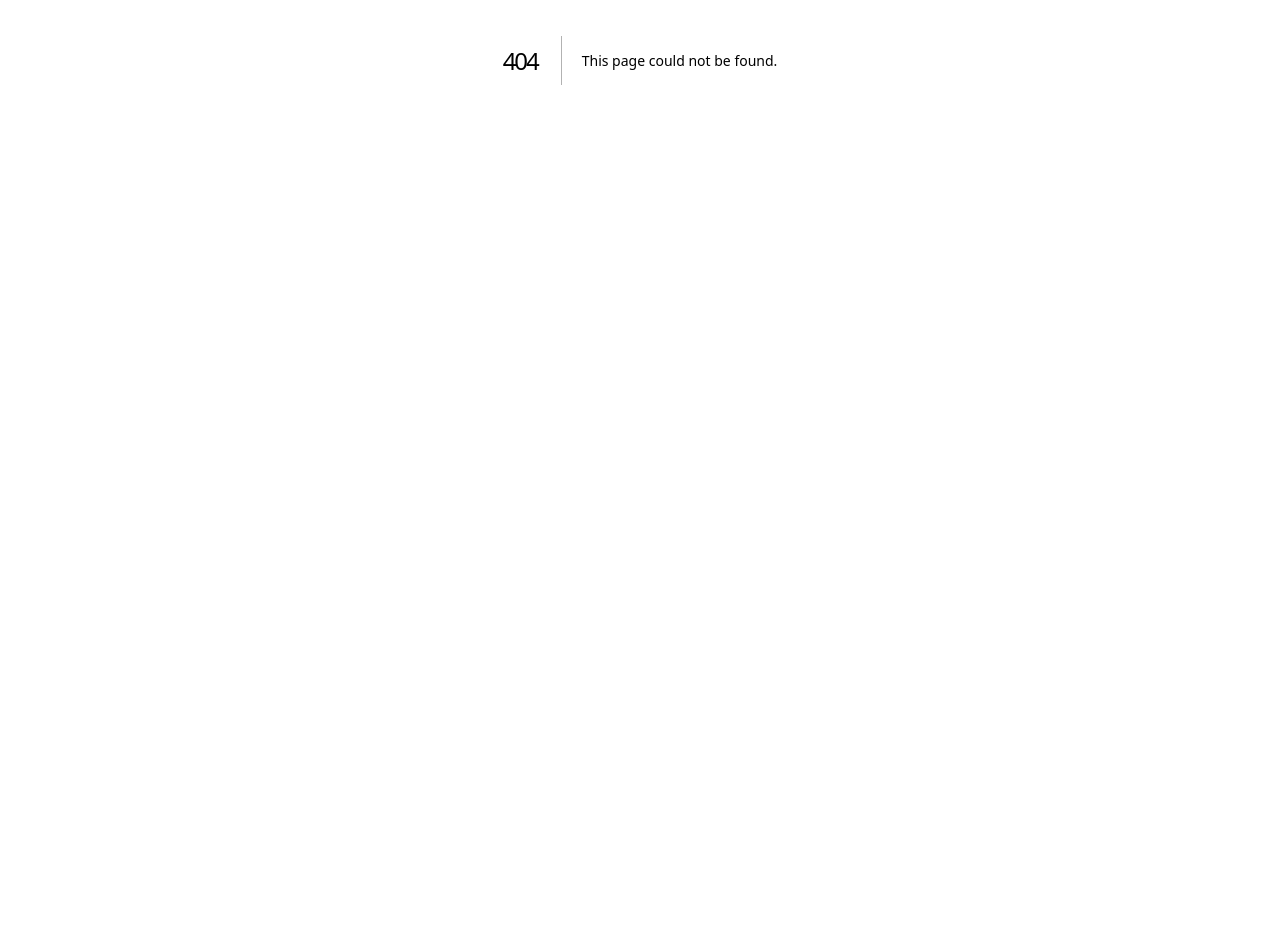
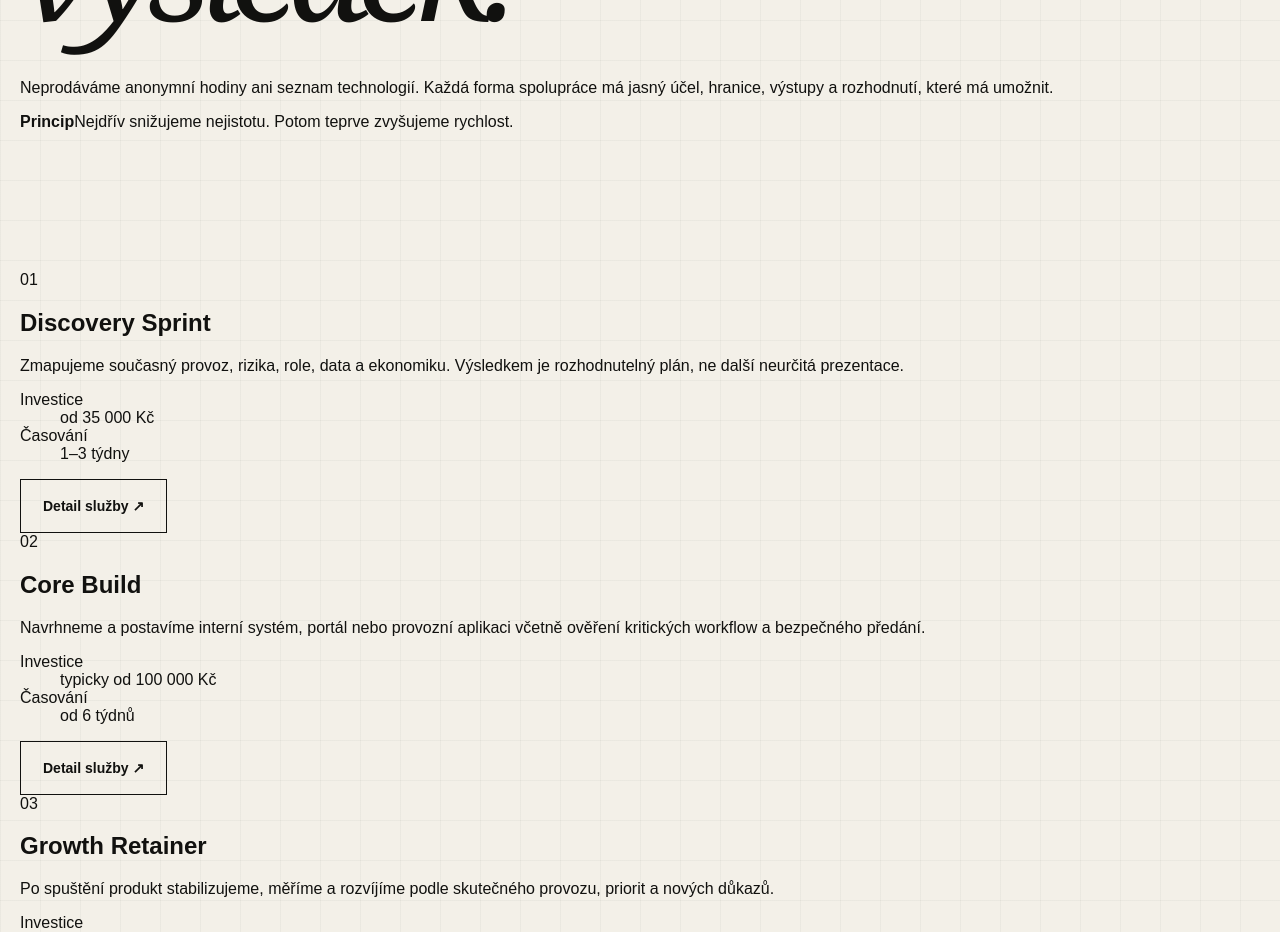
Before and after one commit to KadlecekTomas/Studio-Platform, a Next.js app: page /sluzby in a window 1280 px wide. Before the commit this address had no page. Shown: the part 340-1272 px from the top of the page. Before the commit the page ends 800 px from the top, so only its background shows below. Built offline with nearby package versions, Linux system fonts and the light colour scheme.

Commit message:
feat: add services overview

```diff
--- /dev/null
+++ b/app/sluzby/page.tsx
@@ -0,0 +1,77 @@
+import type { Metadata } from "next";
+import Link from "next/link";
+import { SiteFooter, SiteHeader } from "../../components/site-chrome";
+
+export const metadata: Metadata = {
+  title: "Služby | Studio Platform",
+  description: "Discovery, realizace a dlouhodobý rozvoj provozně důležitého softwaru.",
+};
+
+const offers = [
+  {
+    index: "01",
+    slug: "discovery-sprint",
+    title: "Discovery Sprint",
+    price: "od 35 000 Kč",
+    duration: "1–3 týdny",
+    text: "Zmapujeme současný provoz, rizika, role, data a ekonomiku. Výsledkem je rozhodnutelný plán, ne další neurčitá prezentace.",
+  },
+  {
+    index: "02",
+    slug: "core-build",
+    title: "Core Build",
+    price: "typicky od 100 000 Kč",
+    duration: "od 6 týdnů",
+    text: "Navrhneme a postavíme interní systém, portál nebo provozní aplikaci včetně ověření kritických workflow a bezpečného předání.",
+  },
+  {
+    index: "03",
+    slug: "growth-retainer",
+    title: "Growth Retainer",
+    price: "dle kapacity a odpovědnosti",
+    duration: "měsíční spolupráce",
+    text: "Po spuštění produkt stabilizujeme, měříme a rozvíjíme podle skutečného provozu, priorit a nových důkazů.",
+  },
+] as const;
+
+export default function ServicesPage() {
+  return (
+    <main>
+      <SiteHeader />
+      <section className="offer-hero shell">
+        <div className="eyebrow"><span /> Nabídka / Jak spolupracujeme</div>
+        <h1 className="page-title">Kupujete<br /><em>výsledek.</em></h1>
+        <div className="offer-intro">
+          <p>Neprodáváme anonymní hodiny ani seznam technologií. Každá forma spolupráce má jasný účel, hranice, výstupy a rozhodnutí, které má umožnit.</p>
+          <aside><strong>Princip</strong><span>Nejdřív snižujeme nejistotu. Potom teprve zvyšujeme rychlost.</span></aside>
+        </div>
+      </section>
+
+      <section className="section shell offer-list">
+        {offers.map((offer) => (
+          <article className="offer-card" key={offer.slug}>
+            <div className="offer-number">{offer.index}</div>
+            <div>
+              <h2>{offer.title}</h2>
+              <p>{offer.text}</p>
+            </div>
+            <dl>
+              <div><dt>Investice</dt><dd>{offer.price}</dd></div>
+              <div><dt>Časování</dt><dd>{offer.duration}</dd></div>
+            </dl>
+            <Link className="button button-secondary" href={`/sluzby/${offer.slug}`}>Detail služby ↗</Link>
+          </article>
+        ))}
+      </section>
+
+      <section className="closing">
+        <div className="shell closing-inner">
+          <span className="kicker">Nevíte, kde začít?</span>
+          <h2>Začněme problémem,<br />ne balíčkem.</h2>
+          <Link className="button button-light" href="/kontakt?source=services">Popsat situaci ↗</Link>
+        </div>
+      </section>
+      <SiteFooter />
+    </main>
+  );
+}
```
